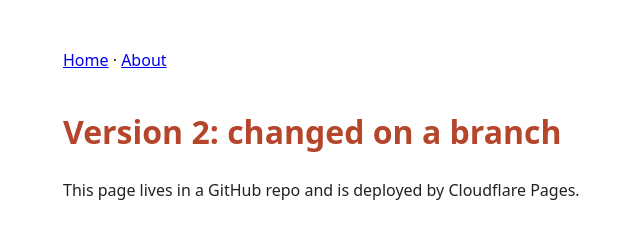
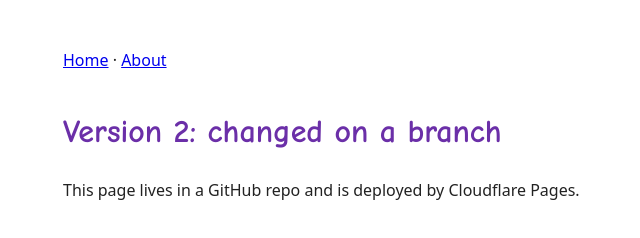
Before and after one commit to dettsam/simple-site, a plain HTML site: page public/index.html in a window 1280 px wide. Shown: the whole page, without its empty margins (257-897 px from the left). Drawn offline with Linux system fonts and the light colour scheme.

Commit message:
Make headline purple and Comic Sans
Co-Authored-By: Claude Opus 5.5 <noreply@anthropic.com>
Claude-Session: https://claude.ai/code/session_01RoMsz21P3yY9bAzbZjcD7p

```diff
--- a/public/style.css
+++ b/public/style.css
@@ -12,5 +12,6 @@ nav {
 }
 
 h1 {
-  color: #b5462b;
+  color: #6b2fa8;
+  font-family: "Comic Sans MS", "Comic Sans", "Chalkboard SE", cursive;
 }
```
